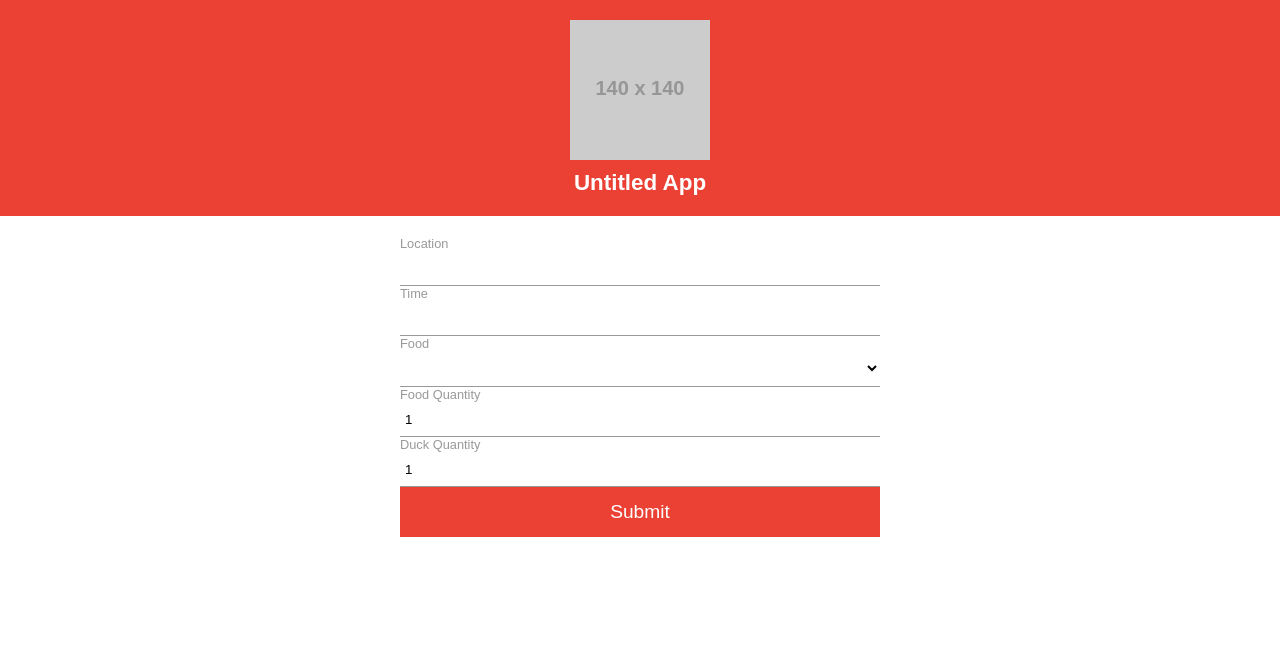
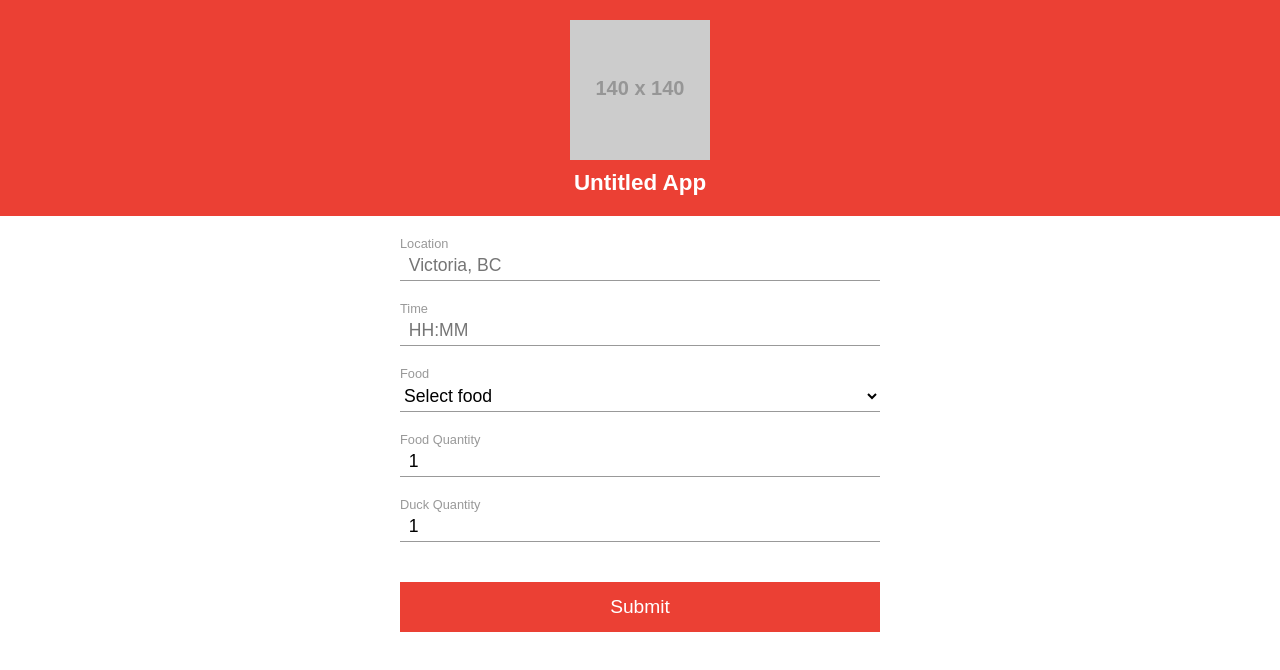
Before and after one commit to ashtonmeuser/freshworks-demo-front, a Vue app: page / in a window 1280 px wide. Shown: the top 670 px of the page. Built offline with nearby package versions, Linux system fonts and the light colour scheme.

Commit message:
Placeholders, input spacing
Added hover styling to submit button
Thinner input rows

```diff
--- a/src/assets/variables.less
+++ b/src/assets/variables.less
@@ -2,5 +2,5 @@
 @header-background-color: #eb4034;
 @input-title-color: #999;
 @input-border-color: #999;
-@input-height: 35px;
+@input-height: 30px;
 @input-background-color: #fff;
--- a/src/components/FeedingForm.vue
+++ b/src/components/FeedingForm.vue
@@ -1,27 +1,36 @@
 <template>
   <div class="feeding-form">
     <InputRow title="Location">
-      <TextInput v-model="location" />
+      <TextInput
+        v-model="location"
+        placeholder="Victoria, BC"
+      />
     </InputRow>
     <InputRow title="Time">
-      <TextInput v-model="time" />
+      <TextInput
+        v-model="time"
+        placeholder="HH:MM"
+      />
     </InputRow>
     <InputRow title="Food">
       <SelectInput
         v-model="foodType"
         :options="constants.foodTypes"
+        placeholder="Select food"
       />
     </InputRow>
     <InputRow title="Food Quantity">
       <TextInput
         v-model.number="foodQuantity"
         type="number"
+        placeholder="Amount of food"
       />
     </InputRow>
     <InputRow title="Duck Quantity">
       <TextInput
         v-model.number="duckQuantity"
         type="number"
+        placeholder="Ducks fed"
       />
     </InputRow>
     <LargeButton :action="submitForm" />
@@ -83,5 +92,11 @@ export default {
   padding: 20px 10px;
   box-sizing: border-box;
   width: 100%;
+  &>:not(:last-child) {
+    margin-bottom: 20px;
+  }
+  &>:last-child {
+    margin-top: 20px;
+  }
 }
 </style>
--- a/src/components/LargeButton.vue
+++ b/src/components/LargeButton.vue
@@ -23,5 +23,9 @@ button {
   color: #fff;
   box-sizing: border-box;
   font-size: 1.2em;
+  &:hover {
+    cursor: pointer;
+    background-color: darken(@header-background-color, 10%);
+  }
 }
 </style>
--- a/src/components/SelectInput.vue
+++ b/src/components/SelectInput.vue
@@ -1,6 +1,7 @@
 <template>
   <span class="select-wrapper">
-    <select v-model="internalValue">
+    <select v-model="internalValue" value="asdf">
+      <option value="" selected disabled hidden>{{ placeholder }}</option>
       <option
         v-for="f in options"
         :key="f"
@@ -46,6 +47,7 @@ export default {
     box-sizing: border-box;
     height: @input-height;
     border: none;
+    font-size: 1.1em;
   }
 }
 </style>
--- a/src/components/TextInput.vue
+++ b/src/components/TextInput.vue
@@ -2,6 +2,7 @@
   <input
     v-model="internalValue"
     :type="type"
+    :placeholder="placeholder"
   >
 </template>
 
@@ -34,6 +35,7 @@ input {
   height: @input-height;
   border: none;
   border-bottom: 1px solid @input-border-color;
-  padding: 0 5px;
+  padding: 0 0.5em;
+  font-size: 1.1em;
 }
 </style>
```
